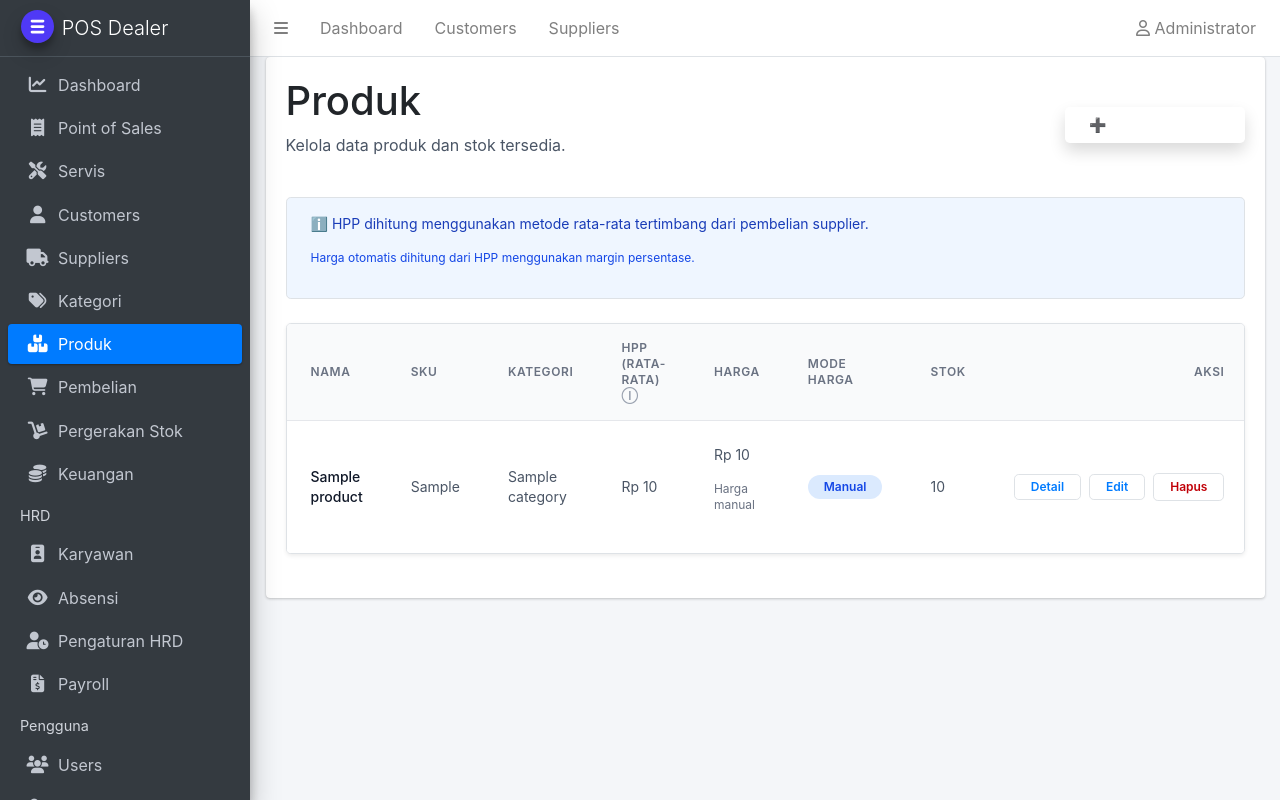
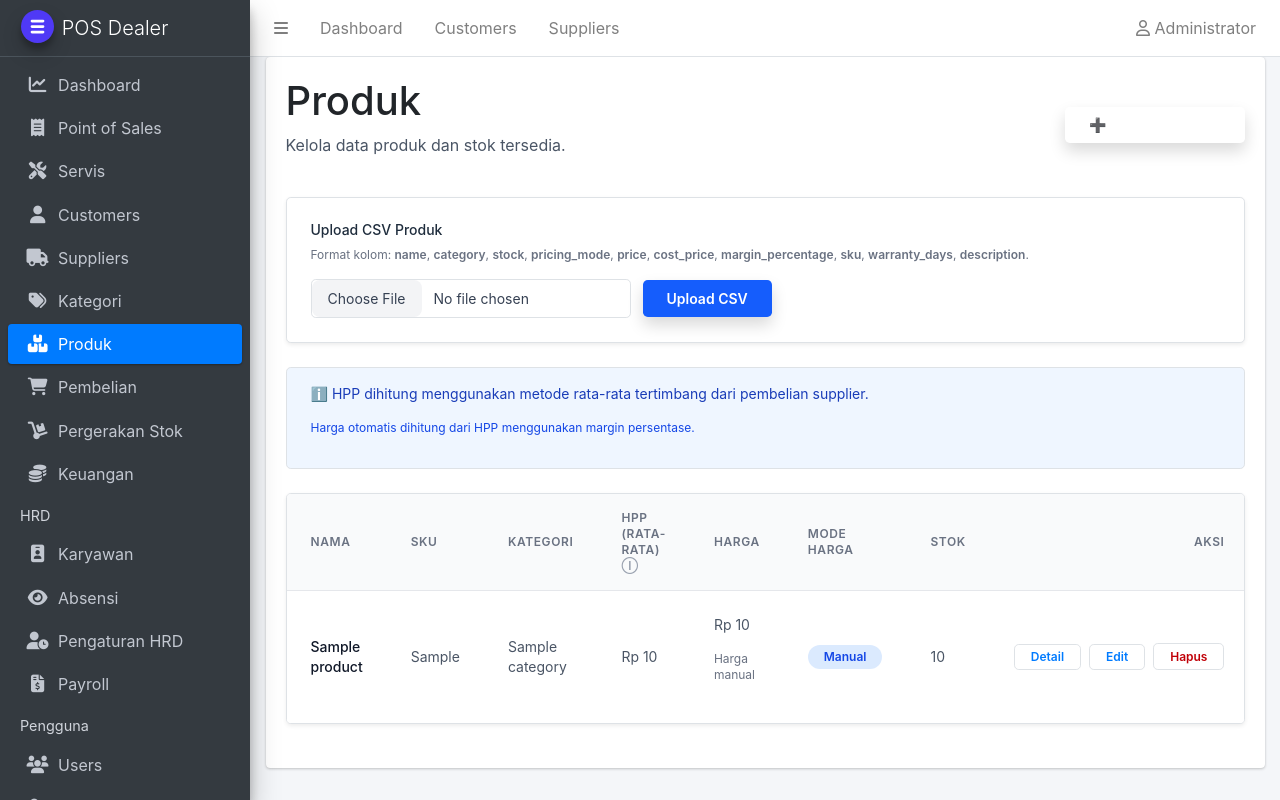
Before and after one commit to deevseek/poslaravel, a Laravel app: page /products in a window 1280 px wide. Run offline with Laravel 12, Linux system fonts and the light colour scheme; a user stored in the database is signed in; data comes from the database, SQL or seed files in the repository; tables that the repository leaves empty hold one stand-in row (values such as "Sample post"); style sheets or scripts are compiled from the project's sources; some libraries are stand-ins or nearby versions.

Commit message:
Add CSV import for products and categories

```diff
--- a/app/Http/Controllers/ProductController.php
+++ b/app/Http/Controllers/ProductController.php
@@ -7,6 +7,8 @@ use App\Models\Product;
 use Illuminate\Database\QueryException;
 use Illuminate\Http\RedirectResponse;
 use Illuminate\Http\Request;
+use Illuminate\Support\Facades\Validator;
+use Illuminate\Support\Str;
 use Illuminate\Validation\Rule;
 use Illuminate\View\View;
 
@@ -139,6 +141,153 @@ class ProductController extends Controller
         return redirect()->route('products.index')->with('success', 'Produk berhasil dihapus.');
     }
 
+    public function importCsv(Request $request): RedirectResponse
+    {
+        $request->validate([
+            'csv' => ['required', 'file', 'mimes:csv,txt'],
+        ]);
+
+        $handle = fopen($request->file('csv')->getRealPath(), 'r');
+
+        if (! $handle) {
+            return redirect()->route('products.index')->with('csv_errors', ['Gagal membaca file CSV.']);
+        }
+
+        $headerRow = fgetcsv($handle);
+
+        if (! $headerRow) {
+            fclose($handle);
+
+            return redirect()->route('products.index')->with('csv_errors', ['Header CSV tidak ditemukan.']);
+        }
+
+        $headerMap = $this->mapCsvHeaders($headerRow);
+        $requiredHeaders = ['name', 'category', 'stock'];
+        $missingHeaders = array_diff($requiredHeaders, $headerMap);
+
+        if (! empty($missingHeaders)) {
+            fclose($handle);
+            $missingList = implode(', ', $missingHeaders);
+
+            return redirect()->route('products.index')->with('csv_errors', ["Kolom CSV wajib: {$missingList}."]);
+        }
+
+        $errors = [];
+        $created = 0;
+        $updated = 0;
+        $rowNumber = 1;
+
+        while (($row = fgetcsv($handle)) !== false) {
+            $rowNumber++;
+            $data = $this->extractCsvRow($headerMap, $row);
+
+            if ($this->isEmptyRow($data)) {
+                continue;
+            }
+
+            $data['pricing_mode'] = $this->normalizePricingMode($data['pricing_mode'] ?? null);
+
+            $validator = Validator::make($data, [
+                'name' => ['required', 'string', 'max:255'],
+                'category' => ['required', 'string', 'max:255'],
+                'sku' => ['nullable', 'string', 'max:255'],
+                'cost_price' => [
+                    'nullable',
+                    'numeric',
+                    'min:0',
+                    Rule::requiredIf(($data['pricing_mode'] ?? Product::PRICING_MODE_MANUAL) === Product::PRICING_MODE_PERCENTAGE),
+                    Rule::when(($data['pricing_mode'] ?? Product::PRICING_MODE_MANUAL) === Product::PRICING_MODE_PERCENTAGE, ['gt:0']),
+                ],
+                'price' => ['required_if:pricing_mode,' . Product::PRICING_MODE_MANUAL, 'nullable', 'numeric', 'min:0'],
+                'pricing_mode' => ['required', 'in:' . implode(',', [Product::PRICING_MODE_MANUAL, Product::PRICING_MODE_PERCENTAGE])],
+                'margin_percentage' => ['required_if:pricing_mode,' . Product::PRICING_MODE_PERCENTAGE, 'nullable', 'numeric', 'min:0'],
+                'stock' => ['required', 'integer', 'min:0'],
+                'warranty_days' => ['nullable', 'integer', 'min:0'],
+                'description' => ['nullable', 'string'],
+            ]);
+
+            if ($validator->fails()) {
+                $errors[] = "Baris {$rowNumber}: " . implode(', ', $validator->errors()->all());
+                continue;
+            }
+
+            $validated = $validator->validated();
+            $category = Category::firstOrCreate(['name' => $validated['category']]);
+            $payload = [
+                'category_id' => $category->id,
+                'name' => $validated['name'],
+                'sku' => $validated['sku'] ?? null,
+                'cost_price' => $validated['cost_price'] ?? null,
+                'price' => $validated['price'] ?? null,
+                'pricing_mode' => $validated['pricing_mode'],
+                'margin_percentage' => $validated['margin_percentage'] ?? null,
+                'stock' => $validated['stock'],
+                'warranty_days' => $validated['warranty_days'] ?? null,
+                'description' => $validated['description'] ?? null,
+            ];
+
+            $payload = $this->applyPricingRules($payload);
+            $shouldGenerateSku = empty($payload['sku']);
+
+            if (! $shouldGenerateSku) {
+                $product = Product::where('sku', $payload['sku'])->first();
+
+                if ($product) {
+                    $product->update($payload);
+                    $updated++;
+                    continue;
+                }
+            }
+
+            if ($shouldGenerateSku) {
+                $payload['sku'] = Product::generateSku($category);
+            }
+
+            $attempts = 0;
+
+            while (true) {
+                try {
+                    Product::create($payload);
+                    $created++;
+                    break;
+                } catch (QueryException $exception) {
+                    if ($shouldGenerateSku && $this->isUniqueConstraintViolation($exception) && $attempts < 3) {
+                        $payload['sku'] = Product::generateSku($category);
+                        $attempts++;
+                        continue;
+                    }
+
+                    $errors[] = "Baris {$rowNumber}: Gagal menyimpan produk.";
+                    break;
+                }
+            }
+        }
+
+        fclose($handle);
+
+        $redirect = redirect()->route('products.index');
+
+        if ($created > 0 || $updated > 0) {
+            $messages = [];
+
+            if ($created > 0) {
+                $messages[] = "{$created} produk ditambahkan";
+            }
+
+            if ($updated > 0) {
+                $messages[] = "{$updated} produk diperbarui";
+            }
+
+            $redirect = $redirect->with('csv_success', implode(', ', $messages) . '.');
+        }
+
+        if (! empty($errors)) {
+            $redirect = $redirect->with('csv_errors', $errors);
+        }
+
+        return $redirect;
+    }
+
     private function isUniqueConstraintViolation(QueryException $exception): bool
     {
         return $exception->getCode() === '23000';
@@ -159,4 +308,78 @@ class ProductController extends Controller
 
         return $validated;
     }
+
+    private function normalizePricingMode(?string $mode): string
+    {
+        if (! $mode) {
+            return Product::PRICING_MODE_MANUAL;
+        }
+
+        $normalized = Str::of($mode)->lower()->trim()->toString();
+
+        return match ($normalized) {
+            'persentase' => Product::PRICING_MODE_PERCENTAGE,
+            'manual' => Product::PRICING_MODE_MANUAL,
+            default => $normalized,
+        };
+    }
+
+    private function mapCsvHeaders(array $headers): array
+    {
+        return array_map(function (?string $header) {
+            $normalized = $this->normalizeCsvHeader($header ?? '');
+
+            return match ($normalized) {
+                'kategori' => 'category',
+                'category_name' => 'category',
+                'nama' => 'name',
+                'harga' => 'price',
+                'hpp' => 'cost_price',
+                'mode_harga' => 'pricing_mode',
+                'margin' => 'margin_percentage',
+                'stok' => 'stock',
+                'garansi' => 'warranty_days',
+                'deskripsi' => 'description',
+                default => $normalized,
+            };
+        }, $headers);
+    }
+
+    private function normalizeCsvHeader(string $header): string
+    {
+        return Str::of($header)
+            ->lower()
+            ->trim()
+            ->replace([' ', '-'], '_')
+            ->replaceMatches('/[^a-z0-9_]/', '')
+            ->toString();
+    }
+
+    private function extractCsvRow(array $headerMap, array $row): array
+    {
+        $data = [];
+
+        foreach ($headerMap as $index => $key) {
+            if ($key === '') {
+                continue;
+            }
+
+            $value = $row[$index] ?? null;
+            $value = is_string($value) ? trim($value) : $value;
+            $data[$key] = $value === '' ? null : $value;
+        }
+
+        return $data;
+    }
+
+    private function isEmptyRow(array $data): bool
+    {
+        foreach ($data as $value) {
+            if ($value !== null && $value !== '') {
+                return false;
+            }
+        }
+
+        return true;
+    }
 }
--- a/resources/views/products/index.blade.php
+++ b/resources/views/products/index.blade.php
@@ -15,6 +15,37 @@
             {{ session('success') }}
         </div>
     @endif
+
+    @if (session('csv_success'))
+        <div class="mb-4 rounded-lg bg-green-50 px-4 py-3 text-sm text-green-700">
+            {{ session('csv_success') }}
+        </div>
+    @endif
+
+    @if (session('csv_errors'))
+        <div class="mb-4 rounded-lg bg-red-50 px-4 py-3 text-sm text-red-700">
+            <p class="font-semibold">Beberapa baris gagal diimpor:</p>
+            <ul class="mt-2 list-disc space-y-1 pl-5">
+                @foreach (session('csv_errors') as $error)
+                    <li>{{ $error }}</li>
+                @endforeach
+            </ul>
+        </div>
+    @endif
+
+    <div class="mb-4 rounded-lg border border-gray-200 bg-white p-4 shadow-sm">
+        <h2 class="text-sm font-semibold text-gray-900">Upload CSV Produk</h2>
+        <p class="mt-1 text-xs text-gray-500">
+            Format kolom: <span class="font-semibold">name</span>, <span class="font-semibold">category</span>, <span class="font-semibold">stock</span>,
+            <span class="font-semibold">pricing_mode</span>, <span class="font-semibold">price</span>, <span class="font-semibold">cost_price</span>,
+            <span class="font-semibold">margin_percentage</span>, <span class="font-semibold">sku</span>, <span class="font-semibold">warranty_days</span>, <span class="font-semibold">description</span>.
+        </p>
+        <form action="{{ route('products.import') }}" method="POST" enctype="multipart/form-data" class="mt-3 flex flex-wrap items-center gap-3">
+            @csrf
+            <input type="file" name="csv" accept=".csv,text/csv" required class="w-full max-w-xs rounded-lg border border-gray-300 text-sm text-gray-700 file:mr-3 file:rounded-lg file:border-0 file:bg-gray-100 file:px-4 file:py-2 file:text-sm file:font-semibold file:text-gray-700 hover:file:bg-gray-200" />
+            <button type="submit" class="rounded-lg bg-blue-600 px-4 py-2 text-sm font-semibold text-white shadow hover:bg-blue-700">Upload CSV</button>
+        </form>
+    </div>
 
     <div class="mb-4 rounded-lg border border-blue-200 bg-blue-50 px-4 py-3 text-sm text-blue-800">
         <p>ℹ️ HPP dihitung menggunakan metode rata-rata tertimbang dari pembelian supplier.</p>
--- a/routes/web.php
+++ b/routes/web.php
@@ -61,6 +61,7 @@ Route::middleware(['auth'])->group(function () {
         Route::get('categories', 'index')->name('categories.index')->middleware(['feature:product', 'can:inventory.view']);
         Route::get('categories/create', 'create')->name('categories.create')->middleware(['feature:product', 'can:inventory.create']);
         Route::post('categories', 'store')->name('categories.store')->middleware(['feature:product', 'can:inventory.create']);
+        Route::post('categories/import', 'importCsv')->name('categories.import')->middleware(['feature:product', 'can:inventory.create']);
         Route::get('categories/{category}', 'show')->name('categories.show')->middleware(['feature:product', 'can:inventory.view']);
         Route::get('categories/{category}/edit', 'edit')->name('categories.edit')->middleware(['feature:product', 'can:inventory.update']);
         Route::put('categories/{category}', 'update')->name('categories.update')->middleware(['feature:product', 'can:inventory.update']);
@@ -71,6 +72,7 @@ Route::middleware(['auth'])->group(function () {
         Route::get('products', 'index')->name('products.index')->middleware(['feature:product', 'can:inventory.view']);
         Route::get('products/create', 'create')->name('products.create')->middleware(['feature:product', 'can:inventory.create']);
         Route::post('products', 'store')->name('products.store')->middleware(['feature:product', 'can:inventory.create']);
+        Route::post('products/import', 'importCsv')->name('products.import')->middleware(['feature:product', 'can:inventory.create']);
         Route::get('products/{product}', 'show')->name('products.show')->middleware(['feature:product', 'can:inventory.view']);
         Route::get('products/{product}/edit', 'edit')->name('products.edit')->middleware(['feature:product', 'can:inventory.update']);
         Route::put('products/{product}', 'update')->name('products.update')->middleware(['feature:product', 'can:inventory.update']);
```
Also changed, not shown: app/Http/Controllers/CategoryController.php (+143 -0 lines), resources/views/categories/index.blade.php (+27 -0 lines).
